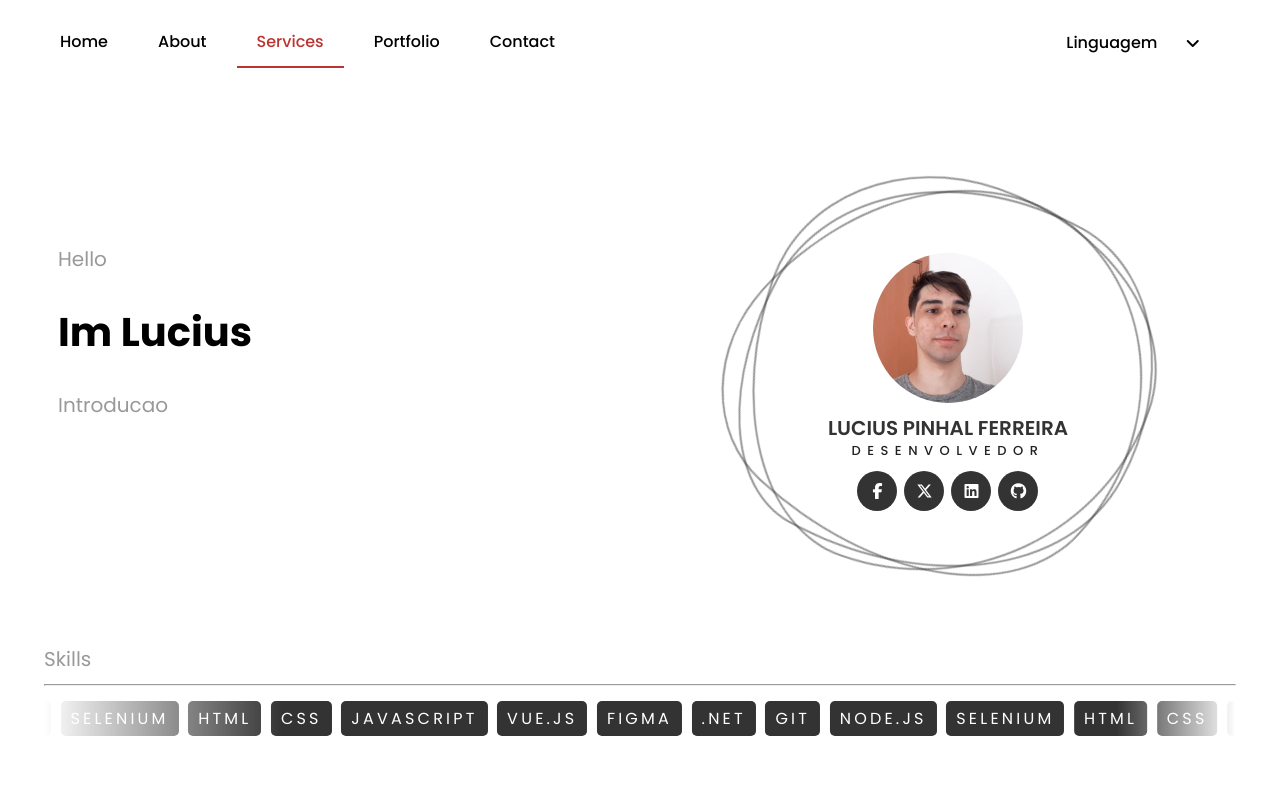
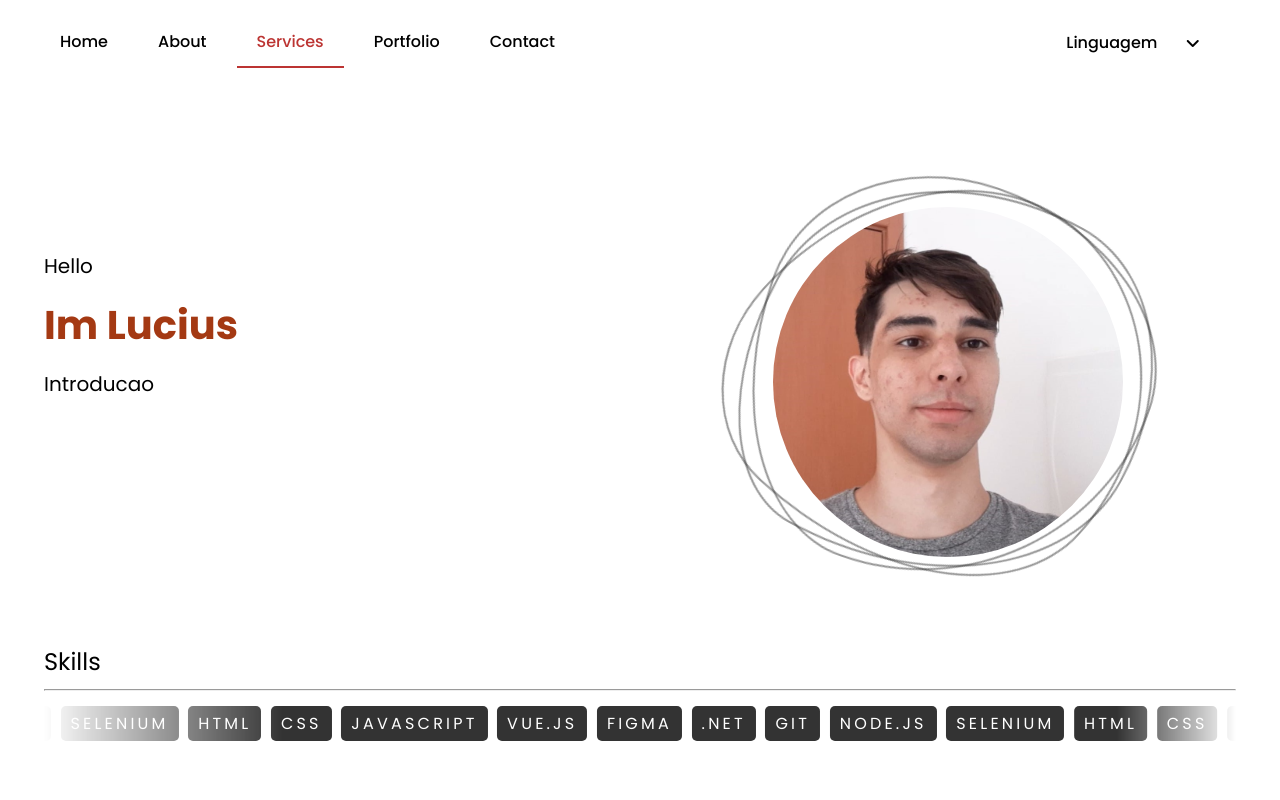
Before and after one commit to LuciusPinhal/portfolio, a Vue app: page / in a window 1280 px wide. Shown: the top 800 px of the page. Built offline with nearby package versions, Linux system fonts and the light colour scheme.

Commit message:
:zap: ajust in home and finish

```diff
--- a/src/components/template/AvatarImg.vue
+++ b/src/components/template/AvatarImg.vue
@@ -10,7 +10,7 @@
                             <div class="imgBx">
                                 <img src="../../img/me.jpeg">
                             </div>
-                            <div class="textBx">
+                            <!-- <div class="textBx">
                                 <h2>Lucius Pinhal Ferreira<br><b>{{ $t('desenvolvedor') }}</b></h2>
                                 <ul class="sci">
                                     <li><a href="#"><i class="fa-brands fa-facebook-f"></i></a></li>
@@ -18,7 +18,7 @@
                                     <li><a href="#"><i class="fa-brands fa-linkedin"></i></a></li>
                                     <li><a href="#"><i class="fa-brands fa-github"></i></a></li>
                                 </ul>
-                            </div>
+                            </div> -->
                         </div>
                     </div>
                 </div>
@@ -168,8 +168,8 @@ export default {
 }
 .contentBx .card .imgBx{
     position: relative;
-    width: 150px;
-    height: 150px;
+    width: 350px;
+    height: 350px;
     border-radius: 50%;
     overflow: hidden;
 }
--- a/src/components/template/ScrollingAnimation.vue
+++ b/src/components/template/ScrollingAnimation.vue
@@ -81,14 +81,15 @@ export default {
 
 <style scoped>
 p{
-    color: #999999;
-    font-size: 20px;
+    color: #000000;
+    font-size: 24px;
     padding-bottom: 10px;
 
 }
 
 .line {
     width: 100%;
+    color: #000000;
     margin-bottom: 10px;
 }
 .container{
--- a/src/components/template/TextAnimetion.vue
+++ b/src/components/template/TextAnimetion.vue
@@ -48,15 +48,16 @@ export default {
 
 }
 p{
-    color: #999999;
+    color: #000000;
     font-size: 20px;
 }
 h2{
+    color: #A43913;
     font-size: 40px;
 }
 .container p,
 .container h2 {
-    margin: 14px;
+    margin-bottom: 14px;
 }
 
 </style>
--- a/src/locale/en.json
+++ b/src/locale/en.json
@@ -16,5 +16,5 @@
     "Im": "I'm",
     "Introducao": "Full-Stack Developer & Love To Play Video Games",
     "desenvolvedor": "Developer",
-    "Skills": "Skills"
+    "Skills": "SKILLS"
 }
--- a/src/locale/pt-br.json
+++ b/src/locale/pt-br.json
@@ -16,5 +16,5 @@
     "Im": "Eu sou o",
     "Introducao": "Desenvolvedor Full-Stack & Amo Jogar Video Games",
     "desenvolvedor": "Desenvolvedor",
-    "Skills": "Habilidades"
+    "Skills": "HABILIDADES"
 }
```
